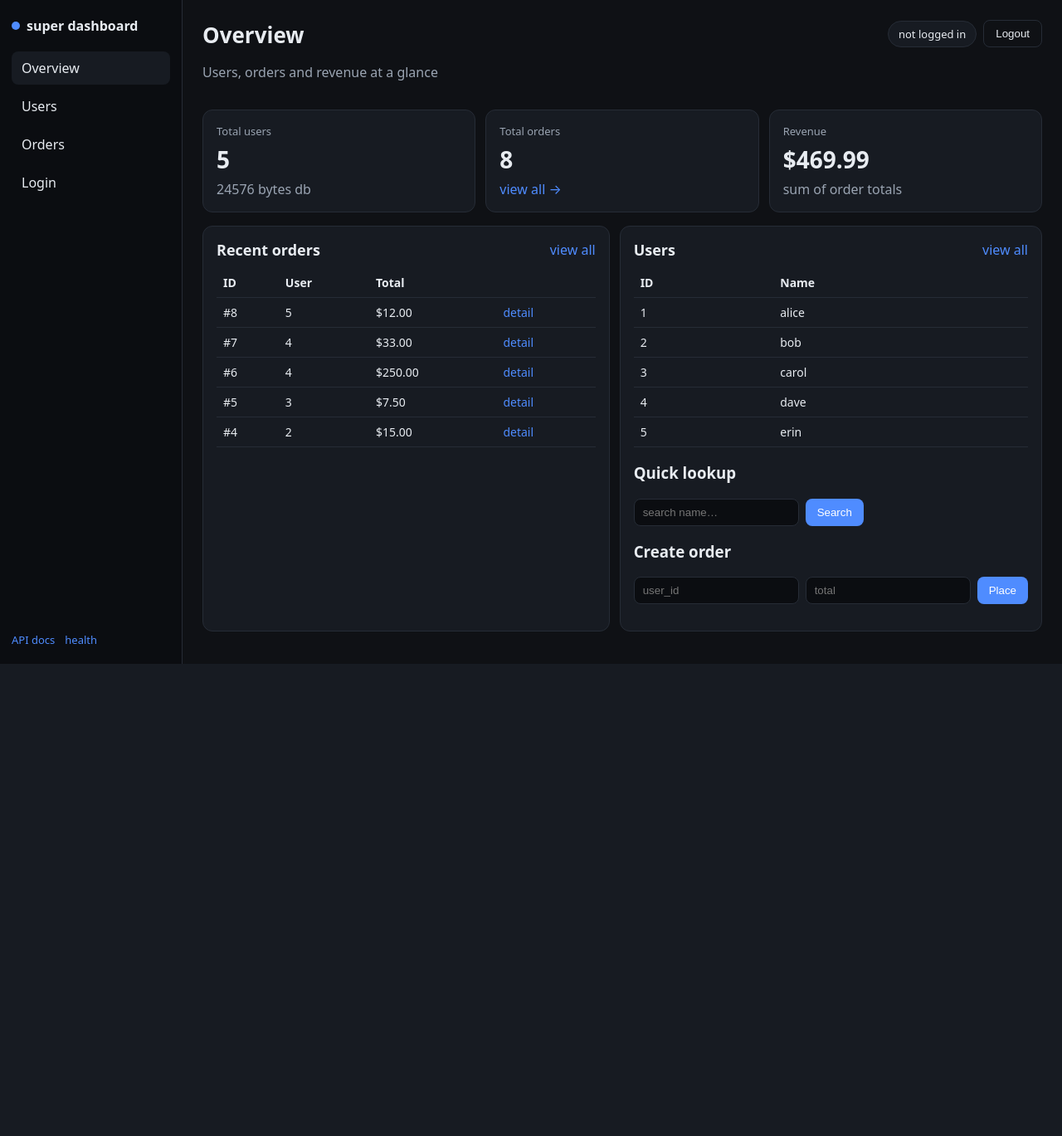
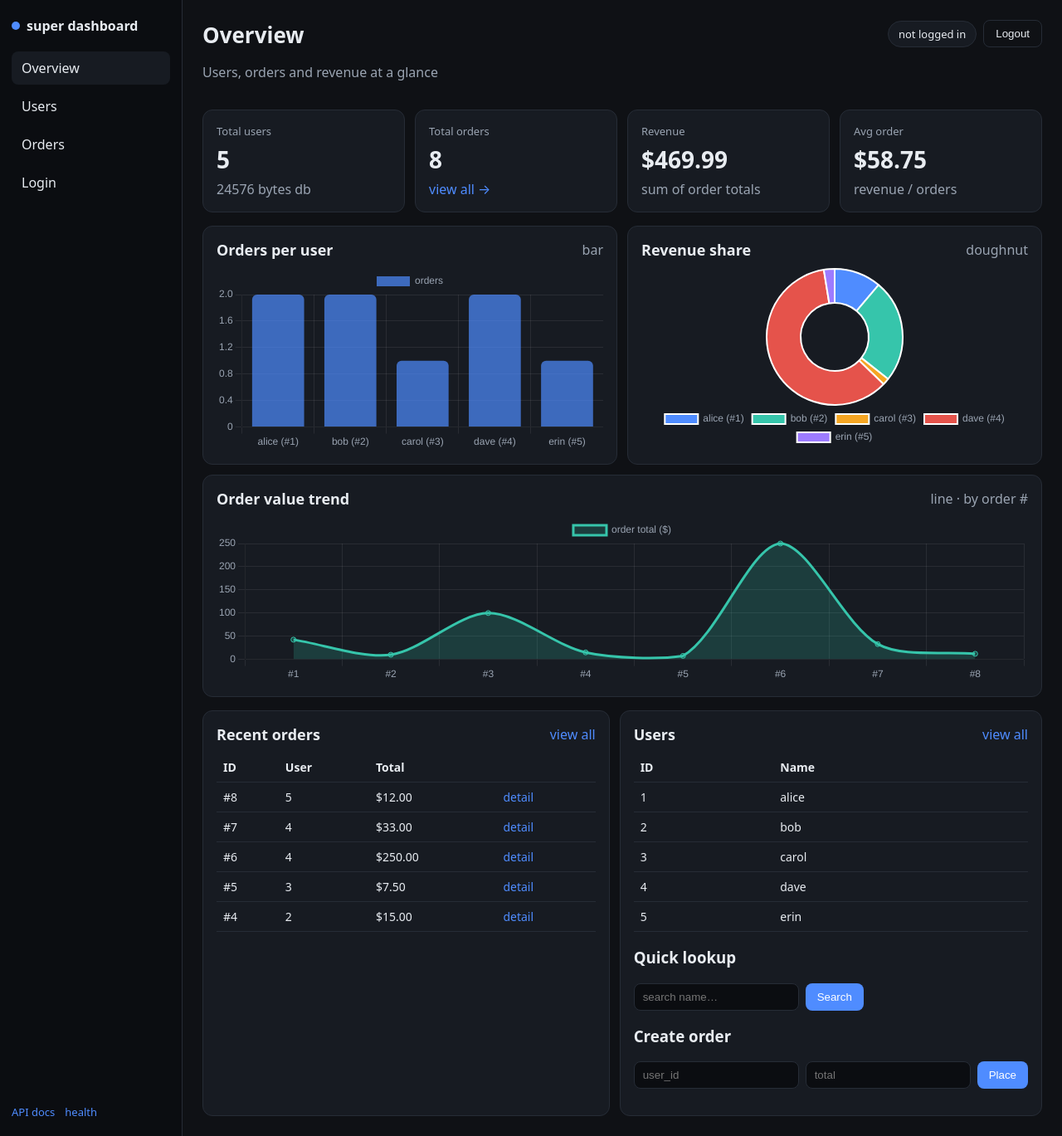
Before and after one commit to sudostrange/demo_project, a FastAPI app: page /dashboard in a window 1280 px wide. Shown: the whole page at 83% size. Before the commit the page ends 800 px from the top, so only its background shows below. Run offline with FastAPI, Linux system fonts and the light colour scheme; data comes from the database, SQL or seed files in the repository.

Commit message:
feat: add user statistics and order trend charts to dashboard

```diff
--- a/app.py
+++ b/app.py
@@ -7,7 +7,7 @@ from fastapi.staticfiles import StaticFiles
 from fastapi.templating import Jinja2Templates
 
 from auth import AuthMiddleware, create_access_token, get_current_admin
-from db import count_orders, count_users, create_order, db_stats, get_order, get_order_items, get_user, init_db, init_shop, list_orders, list_user_orders, list_users, order_revenue, recent_orders, search_users, update_user, verify_user
+from db import count_orders, count_users, create_order, db_stats, get_order, get_order_items, get_user, init_db, init_shop, list_orders, list_user_orders, list_users, order_revenue, orders_series, recent_orders, search_users, stats_by_user, update_user, verify_user
 from models import ItemOut, LoginIn, OrderIn, OrderOut, PaginatedUsers, TokenOut, UserDetail, UserOut, UserPatch
 
 
@@ -39,6 +39,8 @@ def root():
 @app.get("/dashboard", response_class=HTMLResponse, include_in_schema=False)
 def dashboard_page(request: Request):
     stats = db_stats()
+    per_user = stats_by_user()
+    series = orders_series(50)
     ctx = {
         "active": "dashboard",
         "total_users": stats.get("users", 0),
@@ -51,8 +53,26 @@ def dashboard_page(request: Request):
         "users_preview": [
             {"id": r[0], "name": r[1]} for r in list_users(limit=5, skip=0)
         ],
+        "chart_labels": [f"{r[1]} (#{r[0]})" for r in per_user],
+        "chart_counts": [r[2] for r in per_user],
+        "chart_revenue": [round(float(r[3]), 2) for r in per_user],
+        "trend_labels": [f"#{r[0]}" for r in series],
+        "trend_values": [float(r[1]) for r in series],
     }
     return templates.TemplateResponse(request, "dashboard.html", ctx)
+
+
+@app.get("/api/chart-data", include_in_schema=False)
+def chart_data():
+    per_user = stats_by_user()
+    series = orders_series(50)
+    return {
+        "labels": [f"{r[1]} (#{r[0]})" for r in per_user],
+        "counts": [r[2] for r in per_user],
+        "revenue": [round(float(r[3]), 2) for r in per_user],
+        "trend_labels": [f"#{r[0]}" for r in series],
+        "trend_values": [float(r[1]) for r in series],
+    }
 
 
 @app.get("/dashboard/users", response_class=HTMLResponse, include_in_schema=False)
--- a/db.py
+++ b/db.py
@@ -197,3 +197,31 @@ def list_orders(limit: int = 50, skip: int = 0):
 
 def recent_orders(limit: int = 5):
     return list_orders(limit=limit, skip=0)
+
+
+def stats_by_user():
+    """Per-user order count + revenue, for dashboard charts."""
+    conn = sqlite3.connect(DB_PATH)
+    cur = conn.cursor()
+    cur.execute(
+        """
+        SELECT u.id, u.name,
+               COUNT(o.id) AS order_count,
+               COALESCE(SUM(o.total), 0) AS revenue
+        FROM users u LEFT JOIN orders o ON o.user_id = u.id
+        GROUP BY u.id, u.name ORDER BY u.id
+        """
+    )
+    rows = cur.fetchall()
+    conn.close()
+    return rows
+
+
+def orders_series(limit: int = 50):
+    """Order totals in id order, for trend chart."""
+    conn = sqlite3.connect(DB_PATH)
+    cur = conn.cursor()
+    cur.execute("SELECT id, total FROM orders ORDER BY id ASC LIMIT ?", (limit,))
+    rows = cur.fetchall()
+    conn.close()
+    return rows
--- a/static/style.css
+++ b/static/style.css
@@ -21,6 +21,13 @@ a { color:var(--acc); text-decoration:none; }
 .card .value { font-size:28px; font-weight:700; margin:6px 0; }
 .grid2 { display:grid; grid-template-columns:1fr 1fr; gap:12px; }
 @media (max-width:800px){ .grid2{grid-template-columns:1fr;} .sidebar{display:none;} }
+.charts { display:grid; grid-template-columns:1fr 1fr; gap:12px; }
+.charts .wide { grid-column:1 / -1; }
+.chart-panel { min-height:280px; }
+.chart-panel.wide { min-height:240px; }
+.canvas-wrap { position:relative; height:220px; }
+.chart-panel.wide .canvas-wrap { height:200px; }
+@media (max-width:900px){ .charts{grid-template-columns:1fr;} }
 .panel { background:var(--panel); border:1px solid var(--line); border-radius:12px; padding:16px; }
 .panel-head { display:flex; justify-content:space-between; align-items:center; margin-bottom:10px; }
 .panel-head h2 { margin:0; font-size:18px; }
--- a/templates/dashboard.html
+++ b/templates/dashboard.html
@@ -18,6 +18,26 @@
     <div class="label">Revenue</div>
     <div class="value">${{ "%.2f"|format(revenue) }}</div>
     <div class="muted">sum of order totals</div>
+  </div>
+  <div class="card">
+    <div class="label">Avg order</div>
+    <div class="value">{% if total_orders %}${{ "%.2f"|format(revenue / total_orders) }}{% else %}—{% endif %}</div>
+    <div class="muted">revenue / orders</div>
+  </div>
+</div>
+
+<div class="charts">
+  <div class="panel chart-panel">
+    <div class="panel-head"><h2>Orders per user</h2><span class="muted">bar</span></div>
+    <div class="canvas-wrap"><canvas id="ch-counts"></canvas></div>
+  </div>
+  <div class="panel chart-panel">
+    <div class="panel-head"><h2>Revenue share</h2><span class="muted">doughnut</span></div>
+    <div class="canvas-wrap"><canvas id="ch-revenue"></canvas></div>
+  </div>
+  <div class="panel chart-panel wide">
+    <div class="panel-head"><h2>Order value trend</h2><span class="muted">line · by order #</span></div>
+    <div class="canvas-wrap"><canvas id="ch-trend"></canvas></div>
   </div>
 </div>
 
@@ -77,7 +97,56 @@
 </div>
 {% endblock %}
 {% block scripts %}
+<script src="https://cdn.jsdelivr.net/npm/chart.js@4.4.1/dist/chart.umd.min.js"></script>
+<script id="chart-data" type="application/json">
+{{ {"labels": chart_labels, "counts": chart_counts, "revenue": chart_revenue, "trend_labels": trend_labels, "trend_values": trend_values} | tojson }}
+</script>
 <script>
+const initial = JSON.parse(document.getElementById('chart-data').textContent);
+const gridColor = 'rgba(255,255,255,0.08)';
+const tickColor = '#9aa4b2';
+const baseOpts = { responsive: true, maintainAspectRatio: false,
+  plugins: { legend: { labels: { color: tickColor } } },
+  scales: { x: { ticks: { color: tickColor }, grid: { color: gridColor } },
+            y: { ticks: { color: tickColor }, grid: { color: gridColor }, beginAtZero: true } } };
+
+let chCounts = new Chart(document.getElementById('ch-counts'), {
+  type: 'bar',
+  data: { labels: initial.labels,
+    datasets: [{ label: 'orders', data: initial.counts,
+      backgroundColor: 'rgba(79,140,255,0.7)', borderRadius: 6 }] },
+  options: baseOpts,
+});
+let chRevenue = new Chart(document.getElementById('ch-revenue'), {
+  type: 'doughnut',
+  data: { labels: initial.labels,
+    datasets: [{ data: initial.revenue,
+      backgroundColor: ['#4f8cff','#36c5ab','#f5a623','#e5534b','#9d7bff','#5ac8fa'] }] },
+  options: { responsive: true, maintainAspectRatio: false,
+    plugins: { legend: { position: 'bottom', labels: { color: tickColor } } } },
+});
+let chTrend = new Chart(document.getElementById('ch-trend'), {
+  type: 'line',
+  data: { labels: initial.trend_labels,
+    datasets: [{ label: 'order total ($)', data: initial.trend_values,
+      borderColor: '#36c5ab', backgroundColor: 'rgba(54,197,171,0.2)',
+      fill: true, tension: 0.3, pointRadius: 3 }] },
+  options: baseOpts,
+});
+
+// Live refresh from API so new orders update charts without reload
+async function refreshCharts() {
+  try {
+    const r = await fetch('/api/chart-data');
+    if (!r.ok) return;
+    const d = await r.json();
+    chCounts.data.labels = d.labels; chCounts.data.datasets[0].data = d.counts; chCounts.update();
+    chRevenue.data.labels = d.labels; chRevenue.data.datasets[0].data = d.revenue; chRevenue.update();
+    chTrend.data.labels = d.trend_labels; chTrend.data.datasets[0].data = d.trend_values; chTrend.update();
+  } catch {}
+}
+setInterval(refreshCharts, 15000);
+
 document.getElementById('order-form')?.addEventListener('submit', async (e) => {
   e.preventDefault();
   const fd = new FormData(e.target);
@@ -89,7 +158,7 @@ document.getElementById('order-form')?.addEventListener('submit', async (e) => {
   const out = document.getElementById('order-result');
   out.textContent = res.ok ? 'Order created: ' + JSON.stringify(await res.json())
                            : 'Error: ' + await res.text();
-  if (res.ok) setTimeout(() => location.reload(), 600);
+  if (res.ok) { await refreshCharts(); setTimeout(() => location.reload(), 800); }
 });
 </script>
 {% endblock %}
```
